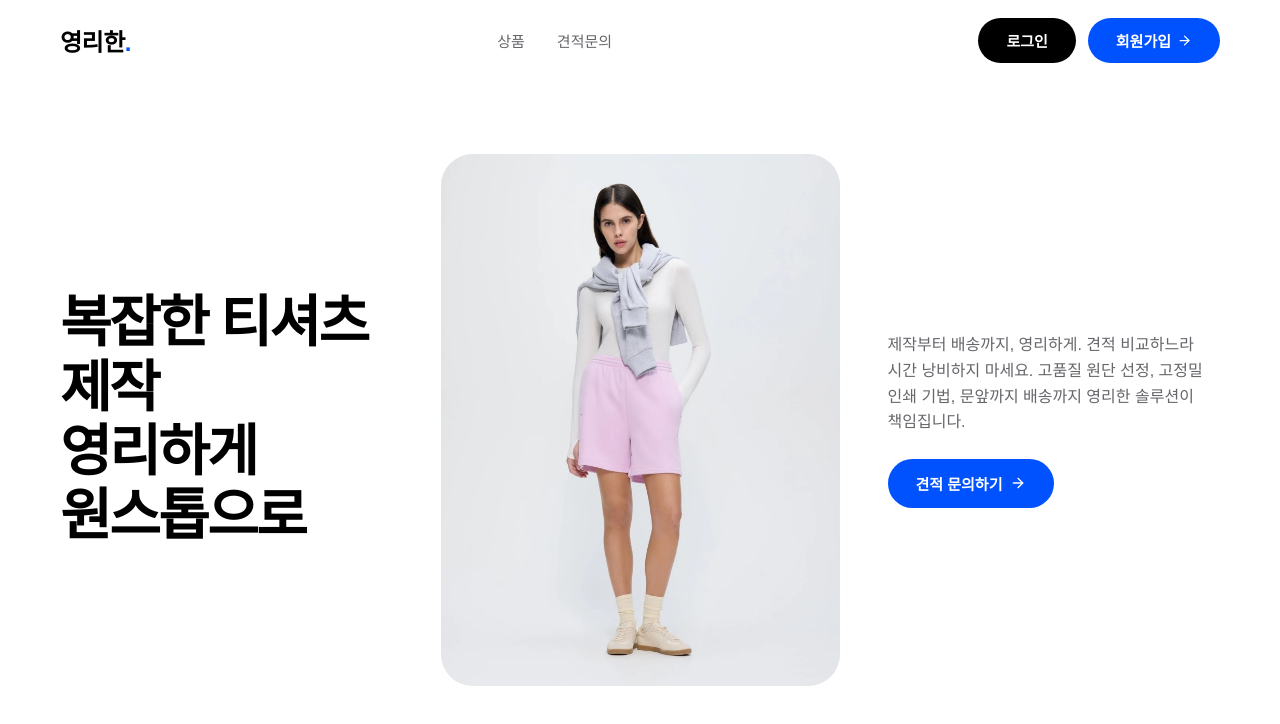
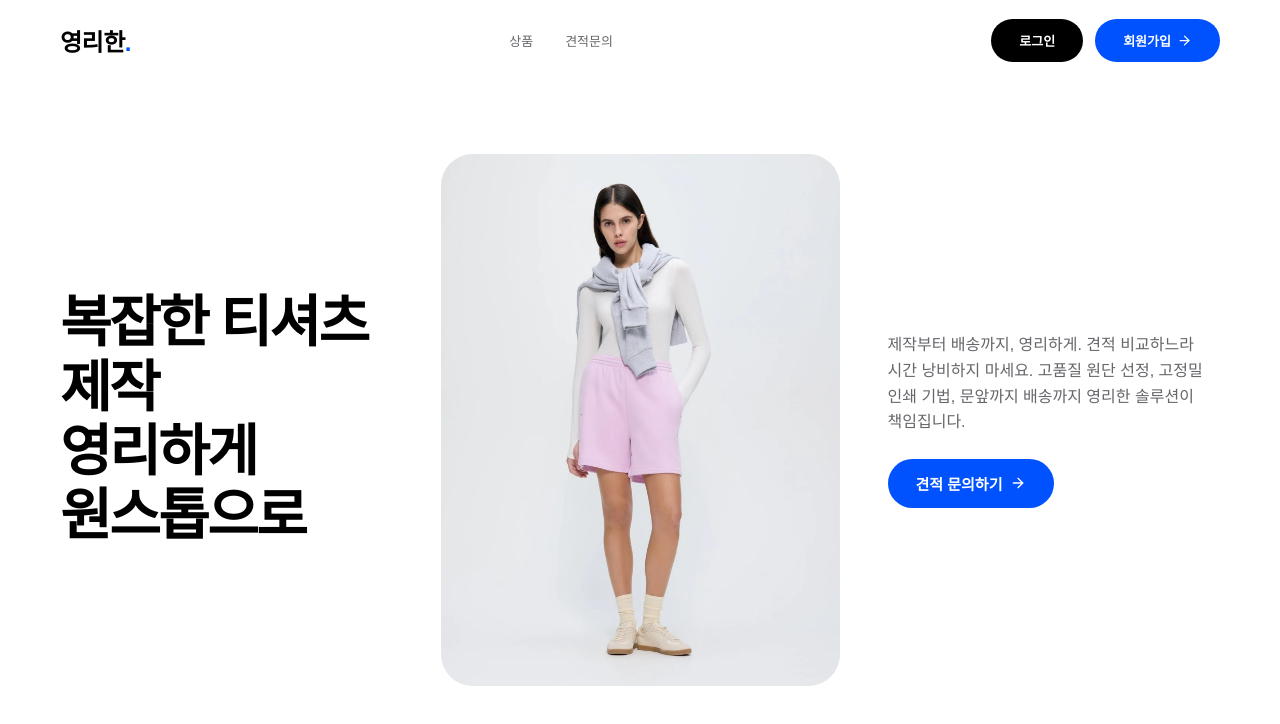
Before and after one commit to ryukidds/youngreehan, a Next.js app: page / in a window 1280 px wide. Shown: the top 724 px of the page. Built offline with nearby package versions, Linux system fonts and the light colour scheme; a web font is replaced by a local one.

Commit message:
style: adjust desktop header nav links and buttons font size to 13px

```diff
--- a/src/components/Header.module.css
+++ b/src/components/Header.module.css
@@ -45,7 +45,7 @@
 }
 
 .navLink {
-  font-size: 15px;
+  font-size: 13px;
   font-weight: 500;
   color: var(--text-muted);
   transition: color 0.2s var(--transition-smooth);
@@ -69,7 +69,7 @@
 }
 
 .loginBtn {
-  font-size: 15px;
+  font-size: 13px;
   font-weight: 700;
   background-color: #000000;
   color: #ffffff;
@@ -88,7 +88,7 @@
 }
 
 .signUpBtn {
-  font-size: 15px;
+  font-size: 13px;
   font-weight: 700;
   background-color: var(--primary-color);
   color: #ffffff;
```
